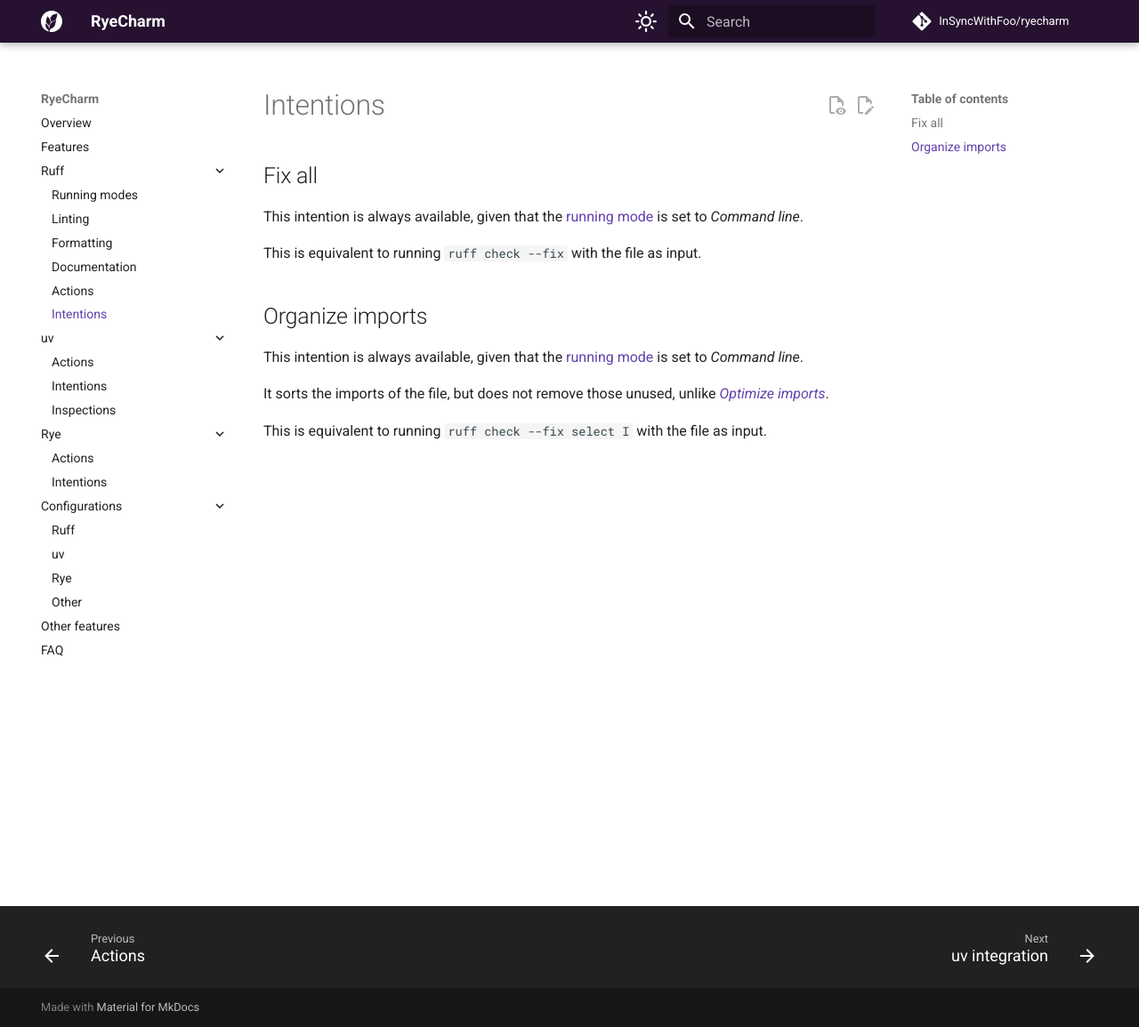
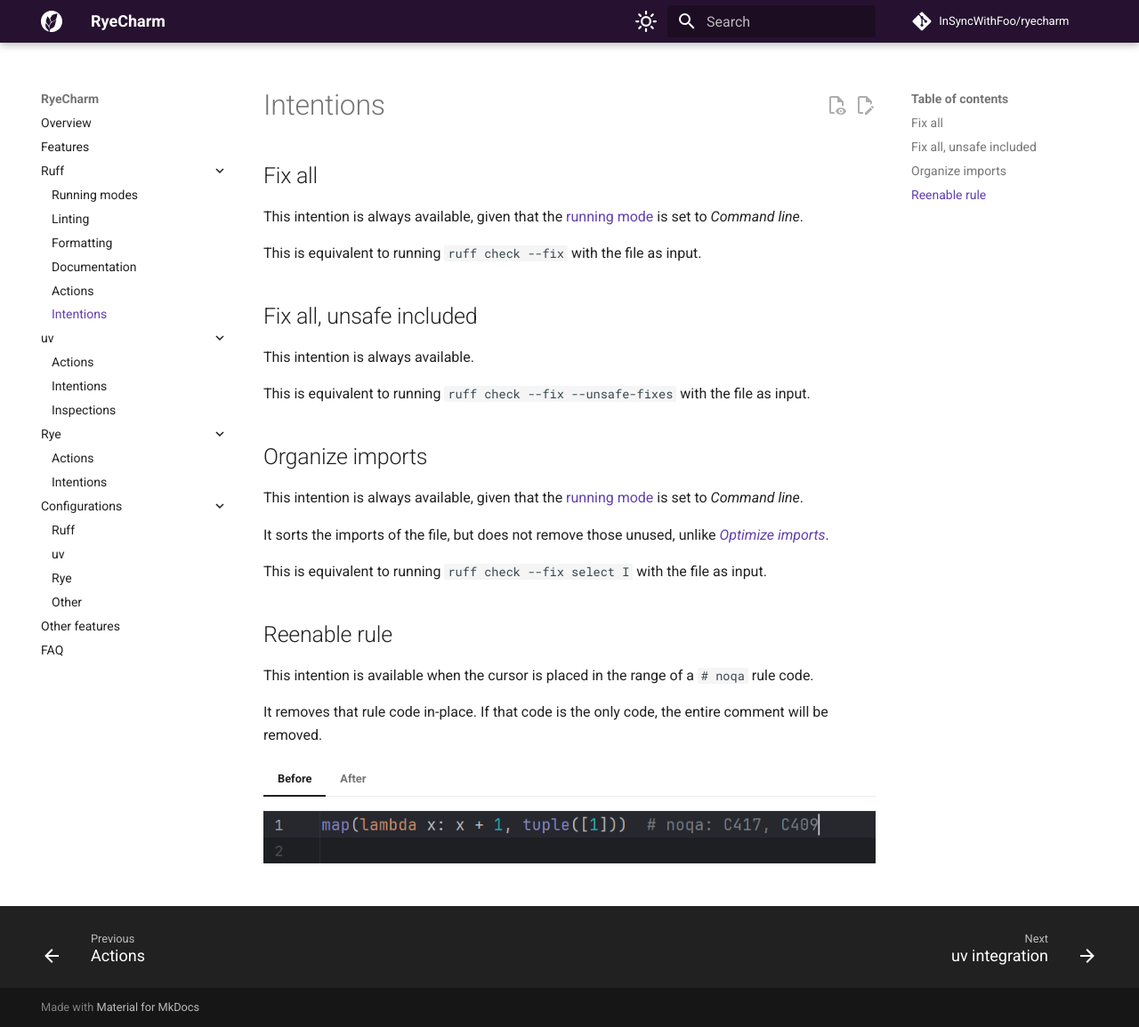
Before and after one commit to InSyncWithFoo/ryecharm, an MkDocs documentation site: the page built from docs/ruff/intentions.md, in a window 1280 px wide and 1155 px high. Shown: the whole window at 89% size. Built offline with MkDocs 1.6.1 and Material for MkDocs 9.7.7, drawn with Linux system fonts in a browser that asks for light colours; comment, search, counter and statistics services are not loaded.

```diff
--- a/docs/ruff/intentions.md
+++ b/docs/ruff/intentions.md
@@ -4,6 +4,14 @@ This intention is always available,
 given that the [running mode][1] is set to <i>Command line</i>.
 
 This is equivalent to running `ruff check --fix` with the file as input.
+
+
+## Fix all, unsafe included
+
+This intention is always available.
+
+This is equivalent to running `ruff check --fix --unsafe-fixes`
+with the file as input.
 
 
 ## Organize imports
@@ -18,5 +26,20 @@ This is equivalent to running `ruff check --fix select I`
 with the file as input.
 
 
+## Reenable rule
+
+This intention is available when the cursor is placed
+in the range of a `# noqa` rule code.
+
+It removes that rule code in-place.
+If that code is the only code, the entire comment will be removed.
+
+=== "Before"
+    ![](../assets/ruff-intentions-reenable-rule-demo-before.png)
+
+=== "After"
+    ![](../assets/ruff-intentions-reenable-rule-demo-after.png)
+
+
   [1]: running-modes.md
   [2]: formatting.md#optimize-imports
```
Also changed, not shown: CHANGELOG.md (+37 -1 lines), CHANGELOG_CODE.md (+21 -2 lines), docs/ruff/actions.md (+7 -0 lines), docs/ruff/documentation.md (+3 -4 lines), docs/assets/ruff-intentions-reenable-rule-demo-after.png (added), docs/assets/ruff-intentions-reenable-rule-demo-before.png (added).
